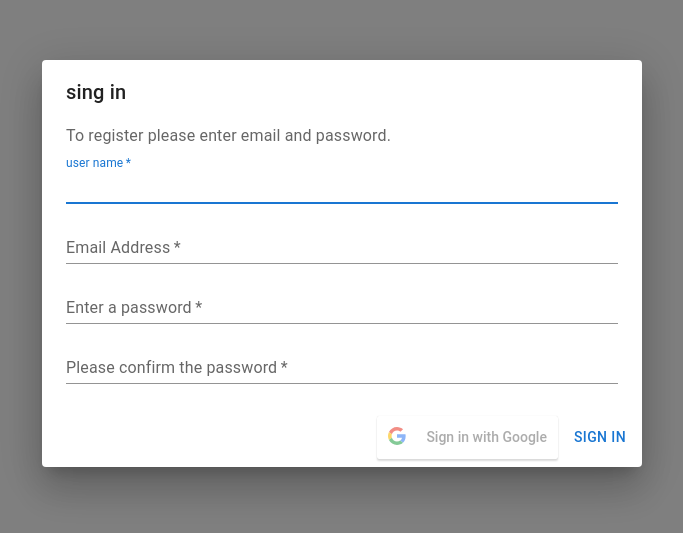
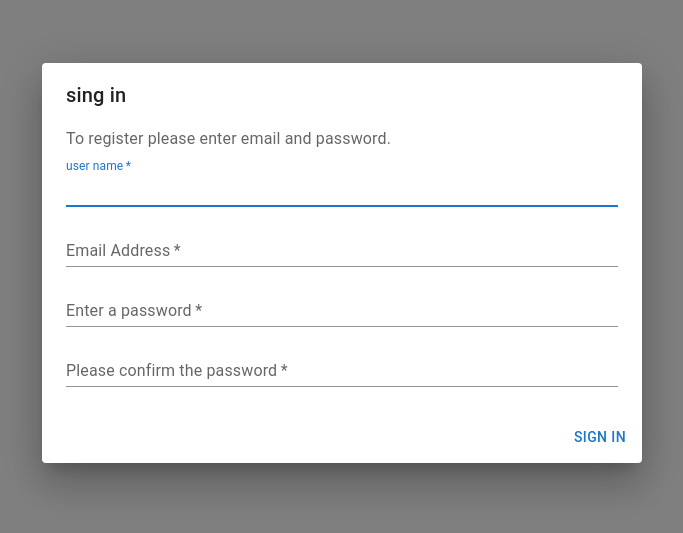
Before and after one commit to program-training/class-6-banner-front, a React (Vite) app: page /singIn in a window 1280 px wide. Shown: the part 137-670 px from the top of the page, without its empty margins (298-981 px from the left). Built offline with nearby package versions, Linux system fonts and the light colour scheme.

Commit message:
put in a comment what is not used

```diff
--- a/src/component/mui/CardProduct.tsx
+++ b/src/component/mui/CardProduct.tsx
@@ -1,6 +1,6 @@
-import {Card, CardActionArea, CardContent, CardMedia,Typography,IconButton,Stack,} from "@mui/material";
+import {Card, CardActionArea, CardContent, CardMedia,Typography,Stack,} from "@mui/material";
 import { Product } from "../interface";
-import AddShoppingCartIcon from "@mui/icons-material/AddShoppingCart";
+// import AddShoppingCartIcon from "@mui/icons-material/AddShoppingCart";
 
 interface ProductCardProps {
   product: Product;
--- a/src/component/pages/Sing-in/Sing-in.tsx
+++ b/src/component/pages/Sing-in/Sing-in.tsx
@@ -1,5 +1,5 @@
 import * as React from "react";
-import{GoogleLogin, GoogleLoginResponse, GoogleLoginResponseOffline} from "react-google-login"
+// import{GoogleLogin, GoogleLoginResponse, GoogleLoginResponseOffline} from "react-google-login"
 import Button from "@mui/material/Button";
 import TextField from "@mui/material/TextField";
 import Dialog from "@mui/material/Dialog";
@@ -22,16 +22,16 @@ export default function SignIn() {
     isAdmin:true
   })
 
-  const handleGoogleSignInSuccess = (response: GoogleLoginResponse | GoogleLoginResponseOffline) => {
-    // Handle successful sign-in
-    console.log("Google Sign-In Success:", response);
-    // You might want to send the user's profile information or token to your server.
-  };
+  // const handleGoogleSignInSuccess = (response: GoogleLoginResponse | GoogleLoginResponseOffline) => {
+  //   // Handle successful sign-in
+  //   console.log("Google Sign-In Success:", response);
+  //   // You might want to send the user's profile information or token to your server.
+  // };
 
-  const handleGoogleSignInFailure = (error:any) => {
-    // Handle failed sign-in
-    console.error("Google Sign-In Failure:", error);
-  };
+  // const handleGoogleSignInFailure = (error:any) => {
+  //   // Handle failed sign-in
+  //   console.error("Google Sign-In Failure:", error);
+  // };
 
   const handleRegistration = async () => {
     localStorage.setItem('email',JSON.stringify(user.email))
@@ -133,13 +133,13 @@ export default function SignIn() {
           />
         </DialogContent>
         <DialogActions>
-        <GoogleLogin
+        {/* <GoogleLogin
   clientId="83361752716-l79sdsffgft1hpf7pfsiqrr5pki7d4de.apps.googleusercontent.com"
   buttonText="Sign in with Google"
   onSuccess={handleGoogleSignInSuccess}
   onFailure={handleGoogleSignInFailure}
   cookiePolicy={'single_host_origin'}
-/>
+/> */}
           <Button onClick={handleRegistration}>Sign in</Button>
         </DialogActions>
       </Dialog>
```
